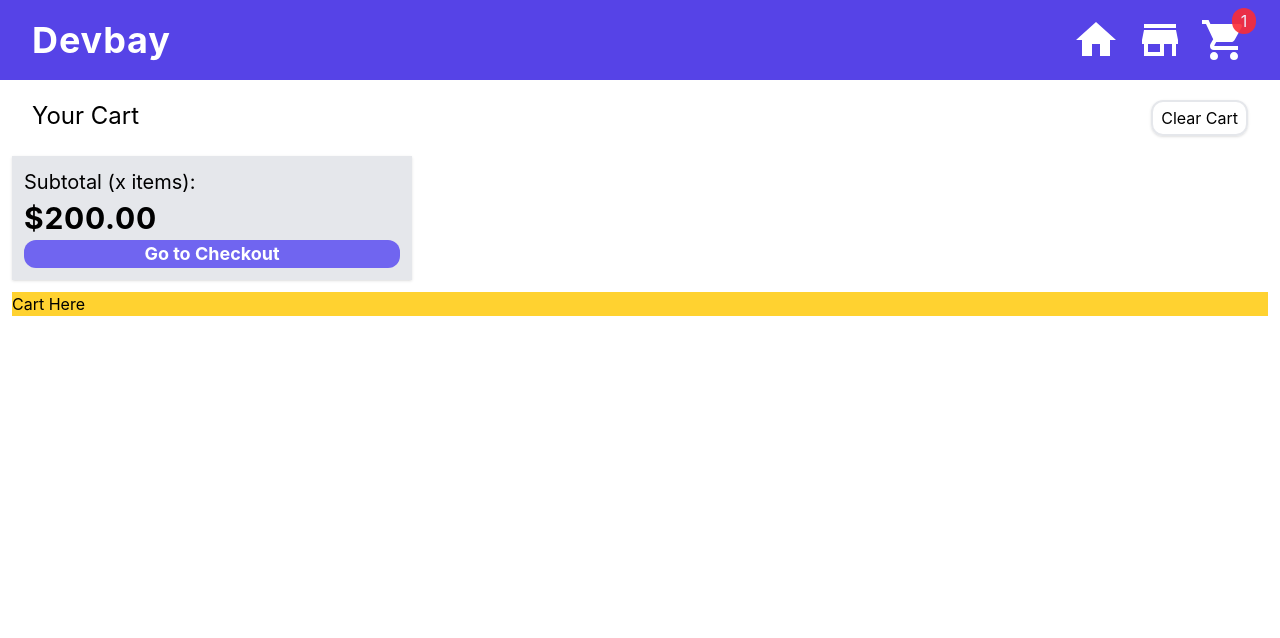
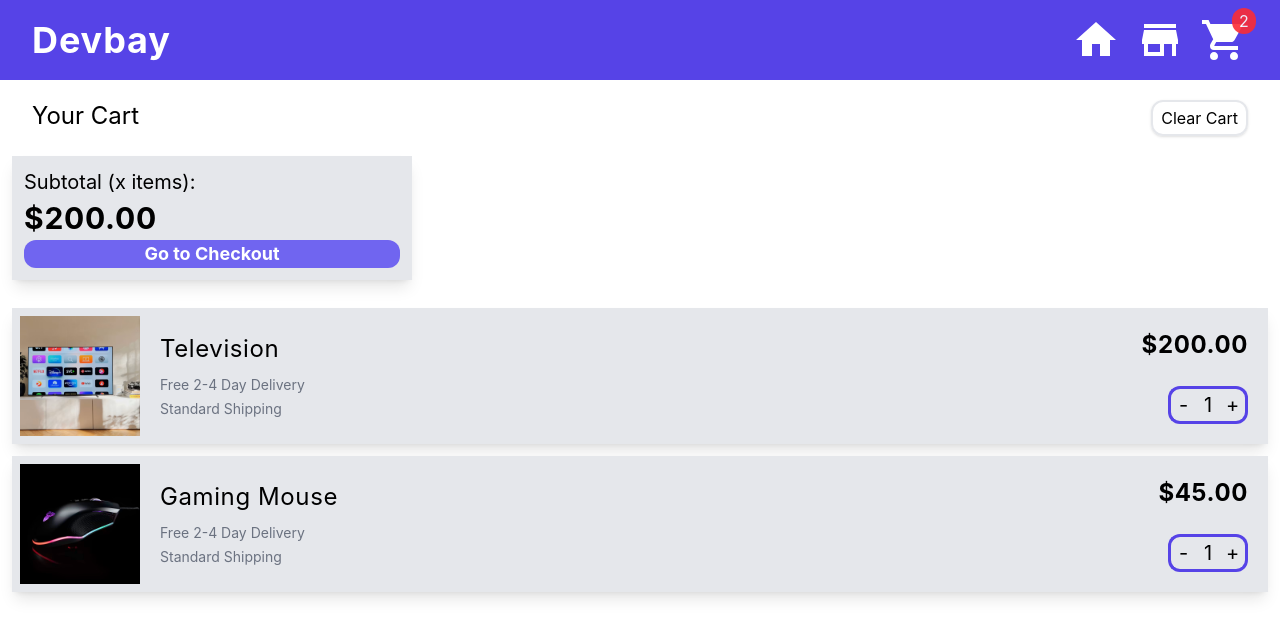
Before and after one commit to devchap8/shopping-cart, a React (Vite) app: page /cart in a window 1280 px wide. Shown: the top 638 px of the page. Built offline with nearby package versions, Linux system fonts and the light colour scheme.

Commit message:
Markup cart page

```diff
--- a/src/App.jsx
+++ b/src/App.jsx
@@ -92,7 +92,7 @@ export default function App() {
   const [currCat, setCurrCat] = useState("all");
   const [currSort, setCurrSort] = useState("category");
   const [currQuery, setCurrQuery] = useState("");
-  const [cartList, setCartList] = useState({Television: 1, });
+  const [cartList, setCartList] = useState({Television: 1, "Gaming Mouse": 1});
 
   const filterByCat = (cat, list = baseItemList, chain = true) => {
     setCurrCat(cat);
--- a/src/Cart.jsx
+++ b/src/Cart.jsx
@@ -1,13 +1,45 @@
+import { useOutletContext } from "react-router";
+
 export default function Cart() {
+
+    const cont = useOutletContext();
+
     return (
         <>
         <section className={"flex pt-5 pb-2 px-8 justify-between"}>
             <h2 className={"text-2xl"}>Your Cart</h2>
             <button className={"border-ui-muted hover:bg-ui-snow border-2 px-2 py-1 cursor-pointer rounded-xl shadow hover:border-brand-lighter transition-color duration-200"}>Clear Cart</button>
         </section>
-        <main className={"flex flex-col-reverse gap-3 p-3"}>
-            <div className={"flex-1 bg-amber-300"}>Cart Here</div>
-            <div className={"max-w-100 bg-ui-muted shadow p-3 flex flex-col gap-1"}>
+        <main className={"flex flex-col-reverse gap-7 p-3"}>
+
+            <div className={"flex-1 flex flex-col gap-3"}>
+                {cont.itemList.map(item => {
+                    if(item.name in cont.cartList) {
+                return  <div className={"flex p-2 bg-ui-muted shadow-lg gap-5"} key={item.name}>
+                            <img className={"size-30"} src={item.pic} alt={item.name}></img>
+                            <div className={"flex flex-col self-stretch justify-around"}>
+                                <div className={"text-2xl tracking-wide"}>{item.name}</div>
+                                <div className={"flex flex-col gap-1 text-sm text-text-muted -mt-6"}>
+                                    <div>Free 2-4 Day Delivery</div>
+                                    <div>Standard Shipping</div>
+                                </div>
+                            </div>
+                            <div className={"flex flex-col ml-auto justify-around items-end mr-3"}>
+                                <div className={"text-2xl font-bold tracking-wide"}>{`$${item.price * +cont.cartList[item.name]}.00`}</div>
+                                <div className={"flex flex-col w-fit"}>
+                                    <div className={"flex text-xl"}>
+                                        <button className={"w-7 p-0.5 hover:bg-brand-lightest transition-colors duration-200 border-3 border-brand-main border-r-0 rounded-l-xl"}>-</button>
+                                        <div className={"w-6    p-0.5  text-center border-3 border-brand-main border-x-0"}>{cont.cartList[item.name]}</div>
+                                        <button className={"w-7 p-0.5 hover:bg-brand-lightest transition-colors duration-200 border-3 border-brand-main border-l-0 rounded-r-xl"}>+</button>
+                                    </div>
+                                </div>
+                            </div>
+                        </div>
+                    }
+                })}
+            </div>
+
+            <div className={"max-w-100 bg-ui-muted shadow-lg p-3 flex flex-col gap-1"}>
                 <h3 className={"text-xl"}>Subtotal (x items):</h3>
                 <div className={"text-3xl font-bold tracking-wide"}>$200.00</div>
                 <button className={"bg-brand-light rounded-xl text-lg font-bold text-ui-white cursor-pointer hover:bg-brand-lighter transition-colors duration-200"}>Go to Checkout</button>
--- a/src/index.css
+++ b/src/index.css
@@ -1,6 +1,7 @@
 @import "tailwindcss";
 
 @theme {
+  --color-brand-lightest: #aaa2ff;
   --color-brand-lighter: #8b81ff;
   --color-brand-light: #7065f0;     /* Vibrant accent / hover state */
   --color-brand-main: #5643e7;      /* Primary navbar background & main branding */
@@ -27,6 +28,7 @@
 
 html, body, #root {
     height: 100%;
+    /* color: #aaa2ff; */
 }
 
 /* Get rid of arrows on number input */
```
